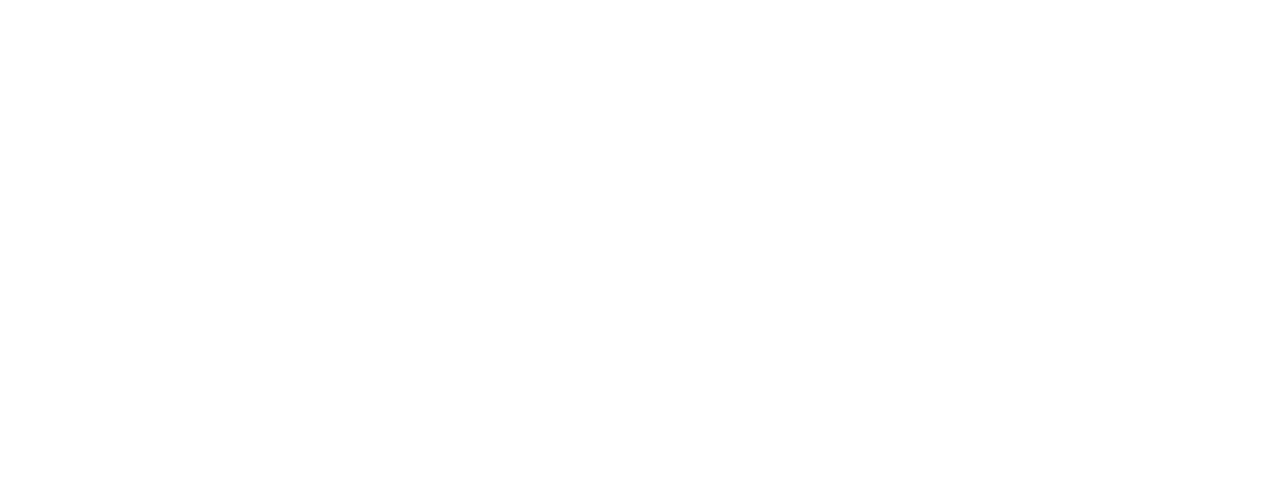
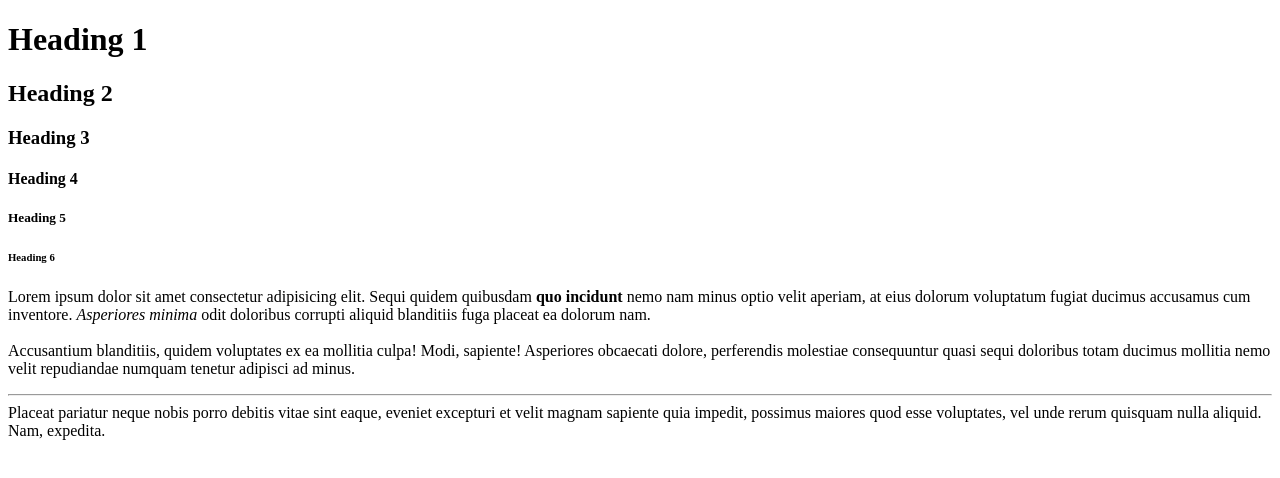
Before and after one commit to jayhan1109/html-css-practice, a plain HTML site: page html_practice/04_typography.html in a window 1280 px wide. Drawn offline with Linux system fonts and the light colour scheme.

Commit message:
html_04_typography

```diff
--- a/html_practice/04_typography.html
+++ b/html_practice/04_typography.html
@@ -1,12 +1,40 @@
 <!DOCTYPE html>
 <html lang="en">
-<head>
-  <meta charset="UTF-8">
-  <meta name="viewport" content="width=device-width, initial-scale=1.0">
-  <meta http-equiv="X-UA-Compatible" content="ie=edge">
-  <title>Headings, Paragraphs, Typography</title>
-</head>
-<body>
+  <head>
+    <meta charset="UTF-8" />
+    <meta name="viewport" content="width=device-width, initial-scale=1.0" />
+    <meta http-equiv="X-UA-Compatible" content="ie=edge" />
+    <title>Headings, Paragraphs, Typography</title>
+  </head>
+  <body>
+    <!-- Headings -->
+    <h1>Heading 1</h1>
+    <h2>Heading 2</h2>
+    <h3>Heading 3</h3>
+    <h4>Heading 4</h4>
+    <h5>Heading 5</h5>
+    <h6>Heading 6</h6>
 
-</body>
+    <!-- Paragraph -->
+    <p>
+      Lorem ipsum dolor sit amet consectetur adipisicing elit. Sequi quidem
+      quibusdam <strong>quo incidunt</strong> nemo nam minus optio velit
+      aperiam, at eius dolorum voluptatum fugiat ducimus accusamus cum
+      inventore. <em>Asperiores minima</em> odit doloribus corrupti aliquid
+      blanditiis fuga placeat ea dolorum nam.
+      <!-- Line Break -->
+      <br />
+      <br />
+      Accusantium blanditiis, quidem voluptates ex ea mollitia culpa! Modi,
+      sapiente! Asperiores obcaecati dolore, perferendis molestiae consequuntur
+      quasi sequi doloribus totam ducimus mollitia nemo velit repudiandae
+      numquam tenetur adipisci ad minus.
+      <!-- Horizontal Rule -->
+      <hr>
+      Placeat pariatur neque nobis porro
+      debitis vitae sint eaque, eveniet excepturi et velit magnam sapiente quia
+      impedit, possimus maiores quod esse voluptates, vel unde rerum quisquam
+      nulla aliquid. Nam, expedita.
+    </p>
+  </body>
 </html>
```
